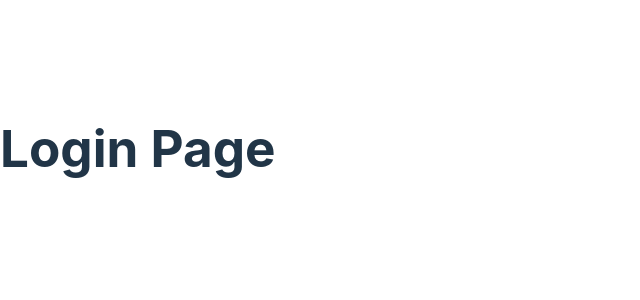
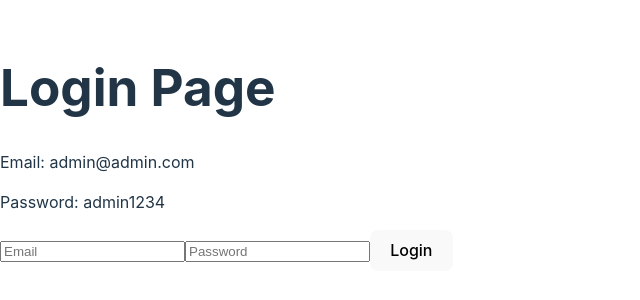
Before and after one commit to S3rpa/HotelMiranda-Dashboard, a React (Vite) app: page / in a window 1280 px wide. Shown: the part 252-552 px from the top of the page, without its empty margins (0-640 px from the left). Built offline with nearby package versions, Linux system fonts and the light colour scheme.

Commit message:
adding login

```diff
--- a/src/App.jsx
+++ b/src/App.jsx
@@ -1,23 +1,73 @@
-import React from 'react';
+import React, { useState, useEffect } from 'react';
 import { BrowserRouter, Route, Routes } from 'react-router-dom';
 import Booking from './pages/booking/booking';
+import BookingDetail from './pages/booking/bookingDetails';
 import Room from './pages/room/room';
-import Concierge from './pages/concierge/concierge';
+import RoomDetail from './pages/room/roomDetails';
+import Users from './pages/users/users';
+import UsersDetail from './pages/users/usersDetails';
 import Contact from './pages/contact/contact';
-import styled from 'styled-components';
+import ContactDetail from './pages/contact/contactDetails';
 import Login from './components/Login';
+import PrivateRoute from './components/privateRoute';
 
+const App = () => {
+  const [auth, setAuth] = useState(false);
 
-const App = () => (
-  <BrowserRouter>
-    <Routes>
-      <Route path="/" element={ <Login /> } />
-      <Route path="/bookings" element={ <Booking /> } />
-      <Route path="/rooms" element={ <Room /> } />
-      <Route path="/contact" element={ <Contact /> } />
-      <Route path="/concierge" element={ <Concierge /> } />
-    </Routes>
-  </BrowserRouter>
-);
+  useEffect(() => {
+    const storedAuth = localStorage.getItem('auth');
+    if (storedAuth === 'true') {
+      setAuth(true);
+    }
+  }, []);
+
+  return (
+    <BrowserRouter>
+      <Routes>
+        <Route path="/" element={ <Login setAuth={setAuth} /> } />
+        <Route path="/rooms" element={
+          <PrivateRoute auth={auth}>
+            <Room />
+          </PrivateRoute>
+        } />
+        <Route path="/rooms/:id" element={
+          <PrivateRoute auth={auth}>
+            <RoomDetail />
+          </PrivateRoute>
+        } />
+        <Route path="/bookings" element={
+          <PrivateRoute auth={auth}>
+            <Booking />
+          </PrivateRoute>
+        } />
+        <Route path="/bookings/:id" element={
+          <PrivateRoute auth={auth}>
+            <BookingDetail />
+          </PrivateRoute>
+        } />
+        <Route path="/contact" element={
+          <PrivateRoute auth={auth}>
+            <Contact />
+          </PrivateRoute>
+        } />
+        <Route path="/contact/:id" element={
+          <PrivateRoute auth={auth}>
+            <ContactDetail />
+          </PrivateRoute>
+        } />
+        <Route path="/users" element={
+          <PrivateRoute auth={auth}>
+            <Users />
+          </PrivateRoute>
+        } />
+        <Route path="/users/:id" element={
+          <PrivateRoute auth={auth}>
+            <UsersDetail />
+          </PrivateRoute>
+        } />
+      </Routes>
+    </BrowserRouter>
+  );
+};
 
 export default App;
--- a/src/components/Login.jsx
+++ b/src/components/Login.jsx
@@ -1,7 +1,47 @@
-import React from 'react';
+import React, { useState } from 'react';
+import { useNavigate } from 'react-router-dom';
 
-const Login = () => {
-  return <h1>Login Page</h1>;
+const Login = ({ setAuth }) => {
+  const navigate = useNavigate();
+  const [email, setEmail] = useState('');
+  const [password, setPassword] = useState('');
+
+  const handleLogin = (e) => {
+    e.preventDefault();
+    const masterEmail = 'admin@admin.com';
+    const masterPassword = 'admin1234';
+
+    if (email === masterEmail && password === masterPassword) {
+      localStorage.setItem('auth', 'true');
+      setAuth(true);
+      navigate('/rooms');
+    } else {
+      alert('Invalid credentials');
+    }
+  };
+
+  return (
+    <div>
+      <h1>Login Page</h1>
+      <p>Email: admin@admin.com</p>
+      <p>Password: admin1234</p>
+      <form onSubmit={handleLogin}>
+        <input
+          type="email"
+          placeholder="Email"
+          value={email}
+          onChange={(e) => setEmail(e.target.value)}
+        />
+        <input
+          type="password"
+          placeholder="Password"
+          value={password}
+          onChange={(e) => setPassword(e.target.value)}
+        />
+        <button type="submit">Login</button>
+      </form>
+    </div>
+  );
 };
 
 export default Login;
--- /dev/null
+++ b/src/components/privateRoute.jsx
@@ -0,0 +1,8 @@
+import React from 'react';
+import { Navigate } from 'react-router-dom';
+
+const PrivateRoute = ({ children, auth }) => {
+  return auth ? children : <Navigate to="/" />;
+};
+
+export default PrivateRoute;
--- /dev/null
+++ b/src/pages/booking/bookingDetails.jsx
@@ -0,0 +1,9 @@
+import React from 'react';
+import { useParams } from 'react-router-dom';
+
+const BookingDetail = () => {
+  const { id } = useParams();
+  return <h1>Booking Detail Page for ID: {id}</h1>;
+};
+
+export default BookingDetail;
--- a/src/pages/concierge/concierge.jsx
+++ /dev/null
@@ -1,7 +0,0 @@
-import React from 'react';
-
-const Concierge = () => {
-  return <h1>Concierge</h1>;
-};
-
-export default Concierge;
--- /dev/null
+++ b/src/pages/contact/contactDetails.jsx
@@ -0,0 +1,9 @@
+import React from 'react';
+import { useParams } from 'react-router-dom';
+
+const ContactDetail = () => {
+  const { id } = useParams();
+  return <h1>Contact Details Page for ID: {id}</h1>;
+};
+
+export default ContactDetail;
--- /dev/null
+++ b/src/pages/room/roomDetails.jsx
@@ -0,0 +1,9 @@
+import React from 'react';
+import { useParams } from 'react-router-dom';
+
+const RoomDetail = () => {
+  const { id } = useParams();
+  return <h1>Room Detail Page for ID: {id}</h1>;
+};
+
+export default RoomDetail;
--- /dev/null
+++ b/src/pages/users/users.jsx
@@ -0,0 +1,7 @@
+import React from 'react';
+
+const Users = () => {
+  return <h1>Users</h1>;
+};
+
+export default Users;
--- /dev/null
+++ b/src/pages/users/usersDetails.jsx
@@ -0,0 +1,9 @@
+import React from 'react';
+import { useParams } from 'react-router-dom';
+
+const UsersDetail = () => {
+  const { id } = useParams();
+  return <h1>User Detail Page for ID: {id}</h1>;
+};
+
+export default UsersDetail;
```
